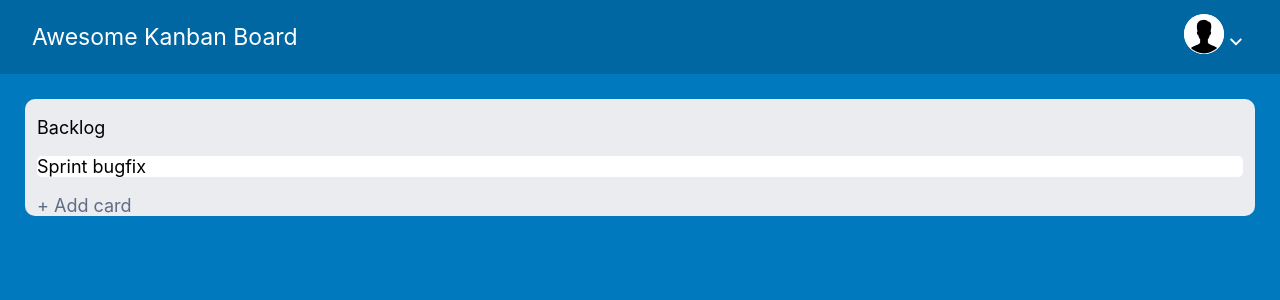
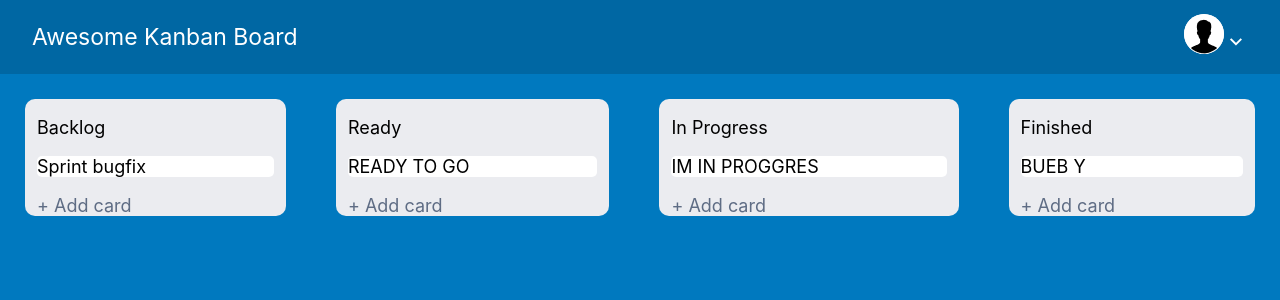
Before and after one commit to Tansuture/kanban-board, a React (Create React App) app: page / in a window 1280 px wide. Shown: the top 300 px of the page. Built offline with nearby package versions, Linux system fonts and the light colour scheme.

Commit message:
made a chooseDropDown

```diff
--- a/package.json
+++ b/package.json
@@ -10,6 +10,7 @@
     "react": "^17.0.2",
     "react-dom": "^17.0.2",
     "react-scripts": "4.0.3",
+    "react-transition-group": "^4.4.1",
     "web-vitals": "^1.0.1"
   },
   "scripts": {
--- a/src/components/Header/DropDown/Dropdown.jsx
+++ b/src/components/Header/DropDown/Dropdown.jsx
@@ -1,20 +1,22 @@
-import React,{Component} from 'react'
+
 import '../../Header/header.css'
 
-class Dropdown extends Component {
-    render() {
+
+const Dropdown=()=>{
+
         return (
             <>
-            <div className="drop-container">
+
+            <div  className="drop-container">
             <ul className="drop-list">
                 <li><a>My account</a></li>
                 <li><a>My Task</a></li>
                 <li><a>Log out</a></li>
             </ul>
             </div>
+
             </>
           );
     }
-}
 
 export default Dropdown;
--- a/src/components/Header/Header.jsx
+++ b/src/components/Header/Header.jsx
@@ -28,7 +28,7 @@ class Header extends Component {
                 </div>
             </nav>
 
-            {this.state.isVisible ? <Dropdown/> :null}
+            {this.state.isVisible ? <Dropdown/>:null}
              </>
             )
     }
--- /dev/null
+++ b/src/components/Kanban/ChooseDropDown/ChooseDropDown.jsx
@@ -0,0 +1,21 @@
+
+const ChooseDropDown = ({columnIndex,data}) => {
+
+   if(columnIndex!=0){
+    data.filter(column => column.id === columnIndex-1).map(filtered => (
+      filtered.cards))
+
+  }
+
+    return (
+        <div>
+            <div className="choose-drop-container">
+
+
+            </div>
+            </div>
+
+    )
+}
+
+export default ChooseDropDown
--- a/src/components/Kanban/Column/Card/Card.jsx
+++ b/src/components/Kanban/Column/Card/Card.jsx
@@ -2,39 +2,13 @@ import {useState} from "react"
 import Button from "../../Input/Button"
 
 const Card = ({card}) => {
-    const [currentCard,
-        setCurrentCard] = useState(null)
-     let dragStart = (e, card) => {
-        console.log(card)
-        setCurrentCard(card)
-
-    }
-
-     let dragEnd = (e) => {
-         e.target.style.background='white'
 
 
-    }
-     let dragOver = (e) => {
-        e.preventDefault()
-        e.target.style.background='lightgray'
 
-    }
-    let  dragHandler=(e,card)=>{
-        e.preventDefault()
-
-
-    }
     return (
         <>
         <div
-            className='card'
-            draggable={true}
-            onDragStart={(e)=>dragStart(e,card)}
-            onDragLeave={(e)=>dragEnd(e)}
-            onDragEnd={(e)=>dragEnd(e)}
-            onDragOver={(e)=>dragOver(e)}
-            onDrop={(e)=>dragHandler(e,card)}>
+            className='card'>
             <p className='title'>{card.name}</p>
         </div>
 
--- a/src/components/Kanban/Column/Column.jsx
+++ b/src/components/Kanban/Column/Column.jsx
@@ -2,23 +2,34 @@
 import Card from './Card/Card'
 import '../../Kanban/kanban.css'
 import Button from '../Input/Button'
+import InputCard from '../addCardInput/InputCard'
+import { Collapse } from '@material-ui/core'
+import { useState } from 'react'
+import ChooseDropDown from '../ChooseDropDown/ChooseDropDown'
 
+const Column=({column, columnIndex, data}) => {
 
-const Column=({column,columnIndex})=>{
+    const backlog = column.name === 'Backlog'
+    const [isOpen,setOpen]=useState(false)
 
+    return(
 
-return(
-    <>
-    <div className='column'>
-        <p className="title">{column.name}</p>
-        {column.cards.map((card,cardIndex)=>(
-            <Card card={card} cardIndex={cardIndex} />
-        ))}
-            <Button columnIndex={columnIndex}/>
-    </div>
+        <>
+            <div className="column">
+                <p className="title">{column.name}</p>
 
-    </>
-)
+                { column.cards.map((card,cardIndex) => <Card card={card} cardIndex={cardIndex} />) }
+
+                {isOpen ?(
+                backlog ? ( <Collapse in={isOpen}><InputCard setOpen={setOpen }columnIndex={columnIndex}/></Collapse>) :
+                (<ChooseDropDown data={data} columnIndex={columnIndex} column={column}/>)
+                 ):(
+                    <Button  setOpen ={setOpen} isOpen={isOpen} columnIndex={columnIndex}/>
+                    )
+                }
+            </div>
+        </>
+    )
 
 }
 
--- a/src/components/Kanban/Input/Button.jsx
+++ b/src/components/Kanban/Input/Button.jsx
@@ -1,19 +1,16 @@
 import { Collapse } from '@material-ui/core'
-import { useState } from 'react'
+
 import '../kanban.css'
-import InputCard from './InputCard'
 
 
-const Button=({columnIndex})=> {
-const [open,setOpen]=useState(false)
+
+const Button=({columnIndex,setOpen,isOpen})=> {
+
 
         return (
         <>
-        <Collapse in={open}>
-        <InputCard setOpen={setOpen} columnIndex={columnIndex} />
-        </Collapse>
-        <Collapse in={!open}>
-         <div className= "add" onClick={()=>setOpen(!open)}>+ Add card </div>
+        <Collapse in={!isOpen}>
+         <div className= "add" onClick={()=>setOpen(!isOpen)}>+ Add card </div>
          </Collapse>
             </>
             )
--- a/src/components/Kanban/Kanban.jsx
+++ b/src/components/Kanban/Kanban.jsx
@@ -1,41 +1,33 @@
-import React, {Component, useState} from 'react'
+import React, {Component, useState,useEffect} from 'react'
 import Column from './Column/Column';
 import './kanban.css'
 import state from '../../data/state'
 import StoreApi from '../../data/storeApi'
-import {v4 as uuid} from 'uuid';
 
 const Kanban = () => {
-
-
-    const [data,
-        setData] = useState(state)
+    const [data,setData] = useState(state)
 
     const addCard = (name, columnIndex) => {
-       const card ={name}
+        const card = {name}
+        setData(prevState => {
+            const {columns}= data
+            columns[columnIndex].cards.push(card)
+            return {columns}
 
-
-    setData(prevState=>{
-        const {columns}= data
-        columns[columnIndex].cards.push(card)
-        return {columns}
-
-    })
-
+        })
     }
-
-
+useEffect(()=>{
+localStorage.setItem('data',JSON.stringify(data))
+},[data])
 
 
     return (
-
         <div className="kanban">
-            <StoreApi.Provider value={{ addCard}}>
+            <StoreApi.Provider value={{addCard}}>
                 {data.columns
-                    .map((column,columnIndex) => (
-                    <Column column ={column} columnIndex={columnIndex} key={columnIndex}/>
+                    .map((column,columnIndex,data) => (
+                    <Column column ={column} columnIndex={columnIndex}  data={data} key={columnIndex}/>
                     ))}
-
             </StoreApi.Provider>
 
         </div>
@@ -43,4 +35,4 @@ const Kanban = () => {
     );
 }
 
-export default Kanban;
+    export default Kanban
--- a/src/components/Kanban/Input/InputCard.jsx
+++ b/src/components/Kanban/addCardInput/InputCard.jsx
@@ -13,7 +13,7 @@ const InputCard=({setOpen,columnIndex})=>{
   let handleBtnConfirm=()=>{
       addCard(cardContent,columnIndex)
       setOpen(false)
-
+      setCard('')
 
   }
 
--- a/src/data/state.js
+++ b/src/data/state.js
@@ -1,6 +1,6 @@
 let state = {
     columns: [
-         {  id:1,
+         {  id:0,
             name: 'Backlog',
             cards: [
                 {
@@ -8,9 +8,36 @@ let state = {
                     name: 'Sprint bugfix'
                 }
             ]
+        },
+        {  id:1,
+            name: 'Ready',
+            cards: [
+                {
+                    id: "task1",
+                    name: 'READY TO GO'
+                }
+            ]
+        },
+        { id:2,
+            name: 'In Progress',
+            cards: [
+                {
+                    id: "task1",
+                    name: 'IM IN PROGGRES'
+                }
+            ]
+        },
+        {  id:3,
+            name: 'Finished',
+            cards: [
+                {
+                    id: "task1",
+                    name: 'BUEB Y'
+                }
+            ]
         }
 
 ]
 }
- console.log(state.columns)
+
 export default state
--- a/src/index.css
+++ b/src/index.css
@@ -9,7 +9,23 @@ body {
   -moz-osx-font-smoothing: grayscale;
 
 }
+.alert-enter {
+  opacity: 0;
+}
 
+.alert-enter-active {
+  opacity: 1;
+  transition: opacity 300ms;
+}
+
+.alert-exit {
+  opacity: 1;
+}
+
+.alert-exit-active {
+  opacity: 0;
+  transition: opacity 300ms;
+}
 
 code {
   font-family: source-code-pro, Menlo, Monaco, Consolas, 'Courier New',
```
Also changed, not shown: src/components/Header/header.css (line endings or trailing spaces).
